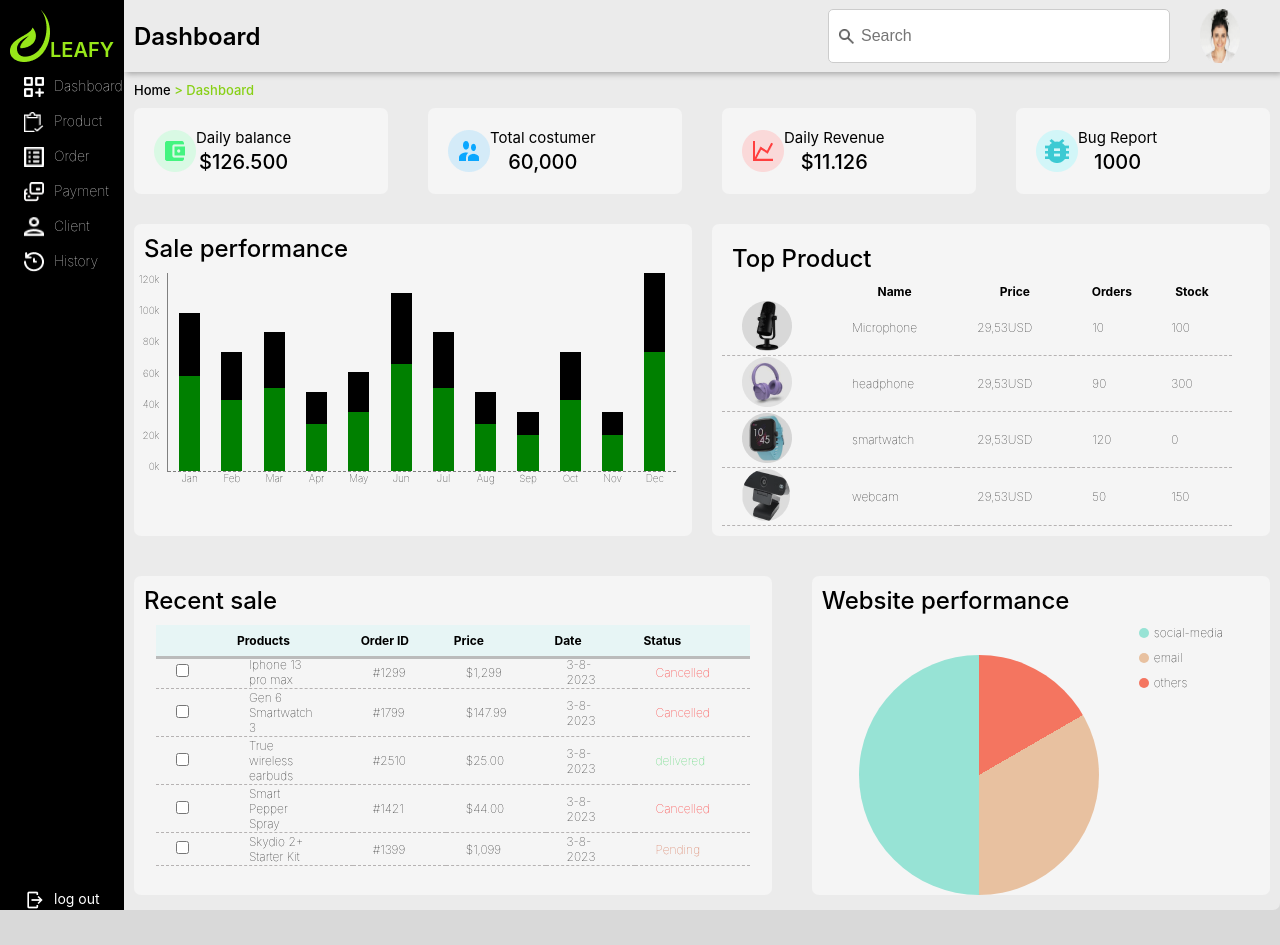
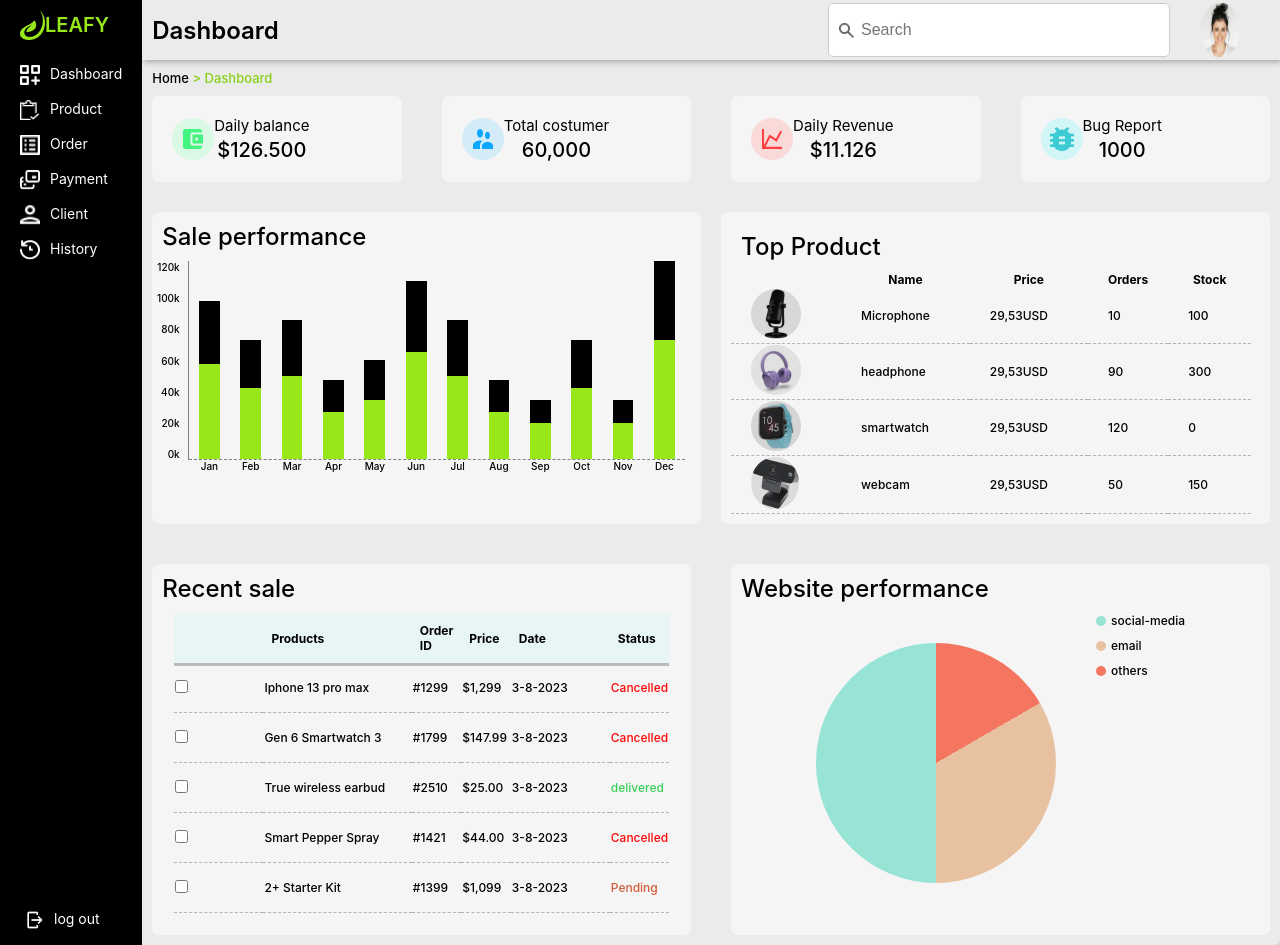
Before and after one commit to amacyn/Leafy, a plain HTML site: page index.html in a window 1280 px wide. Before the commit the page ends 910 px from the top, so only its background shows below. Drawn offline with Linux system fonts and the light colour scheme.

Commit message:
changes in css folder and in index.html

```diff
--- a/css/dashboard/style.css
+++ b/css/dashboard/style.css
@@ -77,10 +77,9 @@ span {
   display: grid;
   grid-template-rows: 1fr;
   grid-template-columns: repeat(12, 1fr);
-
   font-size: 10px;
+  font-weight: 500;
   align-items: end;
-
   border-bottom: 1px dashed gray;
 }
 
@@ -91,25 +90,12 @@ span {
 }
 
 .green {
-  background-color: green;
+  background-color: #97e719;
 }
 
 .black {
   background-color: black;
 }
-
-/* .barchart-bars {
-  display: grid;
-  grid-template-columns: repeat(12, 1fr);
-  height: 5rem;
-  align-content: center;
-  font-size: 10px;
-  text-align: center;
-
-  background-color: green;
-
-  gap: 0.7rem;
-} */
 
 .barchart-grid-container {
   display: grid;
@@ -124,8 +110,8 @@ span {
   padding-right: 0.5rem;
   gap: 1.2rem;
   text-align: right;
-
   font-size: 10px;
+  font-weight: 500;
 }
 
 .barchart-chart-column-item {
@@ -144,185 +130,9 @@ span {
   display: grid;
   grid-template-columns: repeat(12, 1fr);
   font-size: 10px;
+  font-weight: 500;
   text-align: center;
 }
-/*
-.content {
-  border-left: 1px solid #000;
-  border-right: none;
-  z-index: 0;
-  margin-top: 10px;
-  margin-left: 40px;
-  margin-bottom: 30px;
-} */
-
-/* .meter-v {
-  position: relative;
-  top: 0px;
-  left: -30px;
-  width: 30rem;
-  height: 18rem;
-  z-index: 100;
-} */
-/*
-.meter-v li {
-  position: relative;
-  left: -11px;
-  height: 2.5rem;
-  border-bottom: 1px dashed #000;
-}
-
-.meter-v li div {
-  position: absolute;
-  width: 80px;
-  font-size: 16px;
-  padding-top: 30px;
-  left: -85px;
-  text-align: right;
-}
-
-.bar-1 {
-  width: 15px;
-  height: 21%;
-  background-color: #97e719;
-  position: absolute;
-  bottom: 145px;
-  z-index: 1000;
-  border-radius: 5px;
-  margin: 0 10px;
-}
-
-.bar-2 {
-  width: 15px;
-  height: 27%;
-  background-color: #97e719;
-  position: absolute;
-  left: 13rem;
-  bottom: 145px;
-  z-index: 1000;
-  border-radius: 5px;
-  margin: 0 10px;
-}
-
-.bar-3 {
-  width: 15px;
-  height: 15%;
-  background-color: #97e719;
-  position: absolute;
-  left: 15rem;
-  bottom: 145px;
-  z-index: 1000;
-  border-radius: 5px;
-  margin: 0 10px;
-}
-
-.bar-4 {
-  width: 15px;
-  height: 32%;
-  background-color: #97e719;
-  position: absolute;
-  left: 17rem;
-  bottom: 145px;
-  z-index: 1000;
-  border-radius: 5px;
-  margin: 0 10px;
-}
-
-.bar-5 {
-  width: 15px;
-  height: 24%;
-  background-color: #97e719;
-  position: absolute;
-  left: 19rem;
-  bottom: 145px;
-  z-index: 1000;
-  border-radius: 5px;
-  margin: 0 10px;
-}
-
-.bar-6 {
-  width: 15px;
-  height: 30%;
-  background-color: #97e719;
-  position: absolute;
-  left: 21rem;
-  bottom: 145px;
-  z-index: 1000;
-  border-radius: 5px;
-  margin: 0 10px;
-}
-
-.bar-7 {
-  width: 15px;
-  height: 26%;
-  background-color: #97e719;
-  position: absolute;
-  left: 23rem;
-  bottom: 145px;
-  z-index: 1000;
-  border-radius: 5px;
-  margin: 0 10px;
-}
-
-.bar-8 {
-  width: 15px;
-  height: 30%;
-  background-color: #97e719;
-  position: absolute;
-  left: 25rem;
-  bottom: 145px;
-  z-index: 1000;
-  border-radius: 5px;
-  margin: 0 10px;
-}
-
-.bar-9 {
-  width: 15px;
-  height: 22%;
-  background-color: #97e719;
-  position: absolute;
-  left: 27rem;
-  bottom: 145px;
-  z-index: 1000;
-  border-radius: 5px;
-  margin: 0 10px;
-}
-
-.bar-10 {
-  width: 15px;
-  height: 12%;
-  background-color: #97e719;
-  position: absolute;
-  left: 29rem;
-  bottom: 145px;
-  z-index: 1000;
-  border-radius: 5px;
-  margin: 0 10px;
-}
-
-.bar-11 {
-  width: 15px;
-  height: 33%;
-  background-color: #97e719;
-  position: absolute;
-  left: 31rem;
-  bottom: 145px;
-  z-index: 1000;
-  border-radius: 5px;
-  margin: 0 10px;
-}
-
-.bar-12 {
-  width: 15px;
-  height: 32%;
-  background-color: #97e719;
-  position: absolute;
-  left: 33rem;
-  bottom: 145px;
-  z-index: 1000;
-  border-radius: 5px;
-  margin: 0 10px;
-} */
 
 .top-product {
   background: #f5f5f5;
@@ -335,6 +145,7 @@ span {
 }
 
 .top-product table {
+  font-weight: 500;
   font-size: 12px;
   border-spacing: 0;
 }
@@ -381,14 +192,18 @@ span {
 }
 
 .recent-sale table {
+  font-weight: 500;
   font-size: 12px;
   border-spacing: 0;
 }
 
 .recent-sale td {
-  padding-left: 20px;
-  padding-right: 40px;
   border-bottom: 1px dashed #b6b3b3;
+  margin-top: 8px;
+}
+
+.recent-sale table tr {
+  height: 50px;
 }
 
 .network-1 {
@@ -444,6 +259,7 @@ span {
 .box ul {
   list-style: none;
   font-size: 12px;
+  font-weight: 500;
 }
 
 .box ul li {
--- a/css/template/style.css
+++ b/css/template/style.css
@@ -6,7 +6,6 @@ html {
 body {
   font-family: "Inter";
   font-weight: 60;
-  font-size: 24px;
   color: #000;
   background-color: #ebebeb;
   border-radius: 7px;
@@ -27,16 +26,16 @@ body {
   color: #97e719;
   background-color: #000;
   display: flex;
-  align-items: end;
+  align-items: center;
   font-size: 20px;
   font-weight: 600;
   text-transform: uppercase;
-  padding: 10px;
+  padding: 10px 20px 20px 20px;
 }
 
 .logo img {
-  width: 40px;
-  height: 52px;
+  width: 25px;
+  height: 30px;
 }
 
 .header {
@@ -93,22 +92,25 @@ body {
   gap: 10px;
   cursor: pointer;
   font-size: 14px;
+  font-weight: 400;
   margin-top: 5px;
+
+  padding: 0 20px;
 }
 
 .sidebar a:hover {
   background-color: #97e719;
+  padding: 5px 20px;
 }
 
 .sidebar a img {
-  padding-left: 24px;
   width: 20px;
   height: 20px;
 }
 
 .log-out {
   color: #fff;
-  margin-top: 38rem;
+  margin-top: 40rem;
   font-weight: 400;
   font-size: 14px;
   display: flex;
--- a/index.html
+++ b/index.html
@@ -23,12 +23,7 @@
               src="assets/images/icons/search.png"
               alt=""
             />
-            <input
-              class="search-input"
-              type="text"
-              placeholder="Search"
-              name="search"
-            />
+            <input class="search-input" placeholder="Search" name="search" />
           </div>
           <img src="assets/images/avatar/Profile-pic.png" alt="" />
         </div>
@@ -225,11 +220,11 @@
                 <td>
                   <input type="checkbox" div />
                 </td>
-                <td>Iphone 13 pro max</td>
-                <td>#1299</td>
-                <td>$1,299</td>
-                <td>3-8-2023</td>
-                <td class="network-1">Cancelled</td>
+                <td style="width: 30%">Iphone 13 pro max</td>
+                <td style="width: 10%">#1299</td>
+                <td style="width: 10%">$1,299</td>
+                <td style="width: 20%">3-8-2023</td>
+                <td style="width: 10%" class="network-1">Cancelled</td>
               </tr>
               <tr>
                 <td>
@@ -245,7 +240,7 @@
                 <td>
                   <input type="checkbox" div />
                 </td>
-                <td>True wireless earbuds</td>
+                <td>True wireless earbud</td>
                 <td>#2510</td>
                 <td>$25.00</td>
                 <td>3-8-2023</td>
@@ -265,7 +260,7 @@
                 <td>
                   <input type="checkbox" div />
                 </td>
-                <td>Skydio 2+ Starter Kit</td>
+                <td>2+ Starter Kit</td>
                 <td>#1399</td>
                 <td>$1,099</td>
                 <td>3-8-2023</td>
```
Also changed, not shown: 1 other file.
